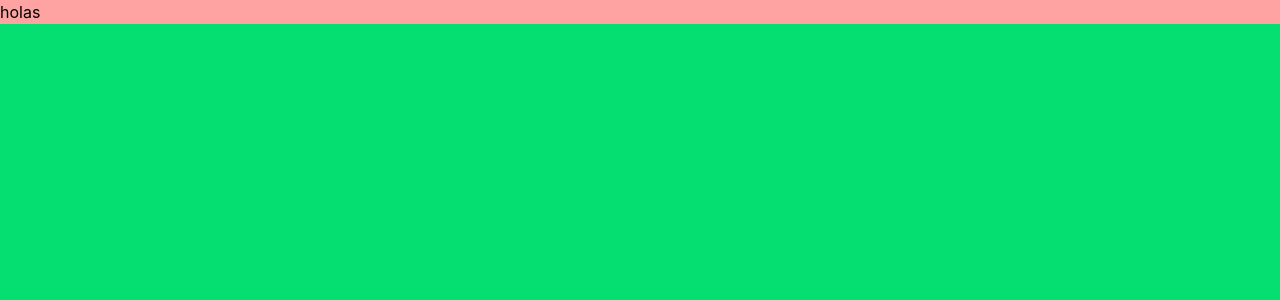
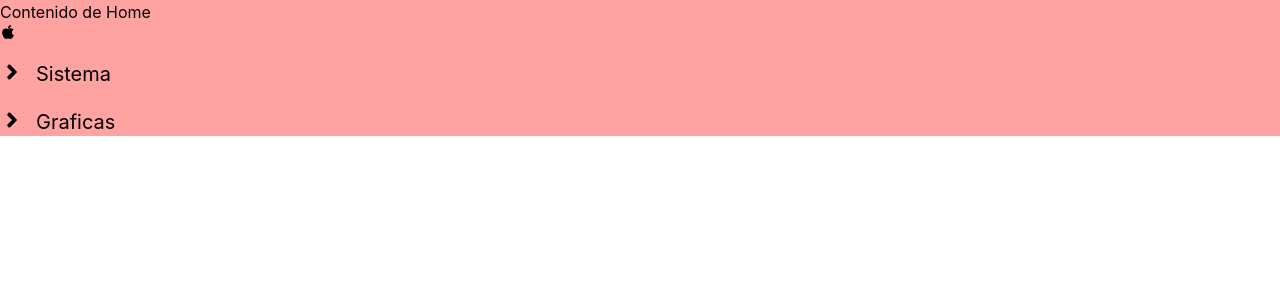
Before and after one commit to davidethc/ProyectoReactDashboardPracticum, a React (Vite) app in the folder Educate01/: page / in a window 1280 px wide. Shown: the top 300 px of the page. Built offline with nearby package versions, Linux system fonts and the light colour scheme.

Commit message:
create navBat

```diff
--- a/Educate01/package.json
+++ b/Educate01/package.json
@@ -13,6 +13,7 @@
     "@reduxjs/toolkit": "^2.8.2",
     "react": "^19.1.0",
     "react-dom": "^19.1.0",
+    "react-icons": "^5.5.0",
     "react-redux": "^9.2.0",
     "react-router": "^7.6.3"
   },
--- a/Educate01/src/App.tsx
+++ b/Educate01/src/App.tsx
@@ -2,16 +2,13 @@ import { BrowserRouter, Routes, Route } from "react-router";
 import ReactDom from "react-dom/client";
 import React from "react";
 
-import Home from "./components/Home";
+import Home from "./pages/Home";
 
 function App() {
   return (
-    <div className="bg-green-400 min-h-screen">
-      <Routes>
-        <Route path="/" element={<Home></Home>} />
-        <Route path="/about" element={<h2>About Page</h2>} />
-      </Routes>
-    </div>
+    <Routes>
+      <Route path="/" element={<Home></Home>} />
+    </Routes>
   );
 }
 
--- a/Educate01/src/components/Home.tsx
+++ /dev/null
@@ -1,5 +0,0 @@
-import React from "react";
-
-export default function Home() {
-  return <div className="bg-red-300">holas</div>;
-}
--- /dev/null
+++ b/Educate01/src/components/SideBar.tsx
@@ -0,0 +1,22 @@
+import { FaAngleRight, FaApple } from "react-icons/fa";
+import { Link } from "react-router";
+
+export const SideBar = () => {
+  return (
+    <nav>
+      <div>
+        <FaApple></FaApple>
+      </div>
+      <div>
+        <Link to={"#"} className="flex flex-row mt-5">
+          <FaAngleRight className="text-2xl" />
+          <span className="ml-3 text-xl">Sistema</span>
+        </Link>
+        <Link to={"#"} className="flex flex-row mt-5">
+          <FaAngleRight className="text-2xl" />
+          <span className="ml-3 text-xl">Graficas</span>
+        </Link>
+      </div>
+    </nav>
+  );
+};
--- /dev/null
+++ b/Educate01/src/pages/Home.tsx
@@ -0,0 +1,12 @@
+import React from "react";
+
+import { SideBar } from "../components/SideBar";
+
+export default function Home() {
+  return (
+    <div className="bg-red-300">
+      Contenido de Home
+      <SideBar />
+    </div>
+  );
+}
```
Also changed, not shown: 1 other file (tests, documents, lock files or other folders).
